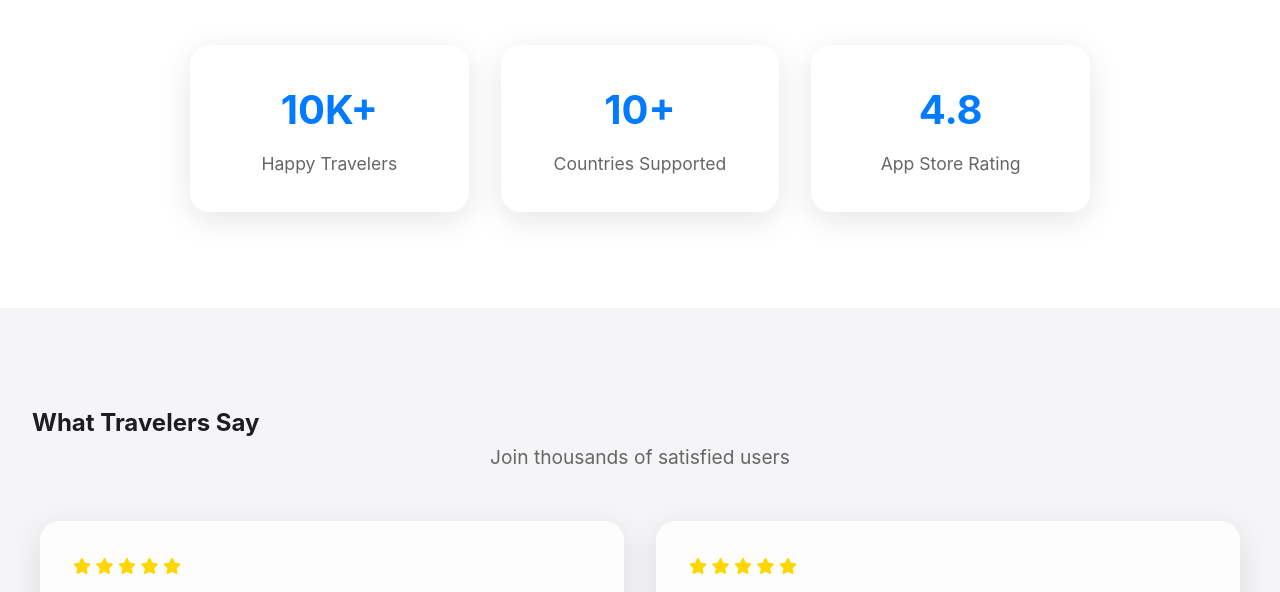
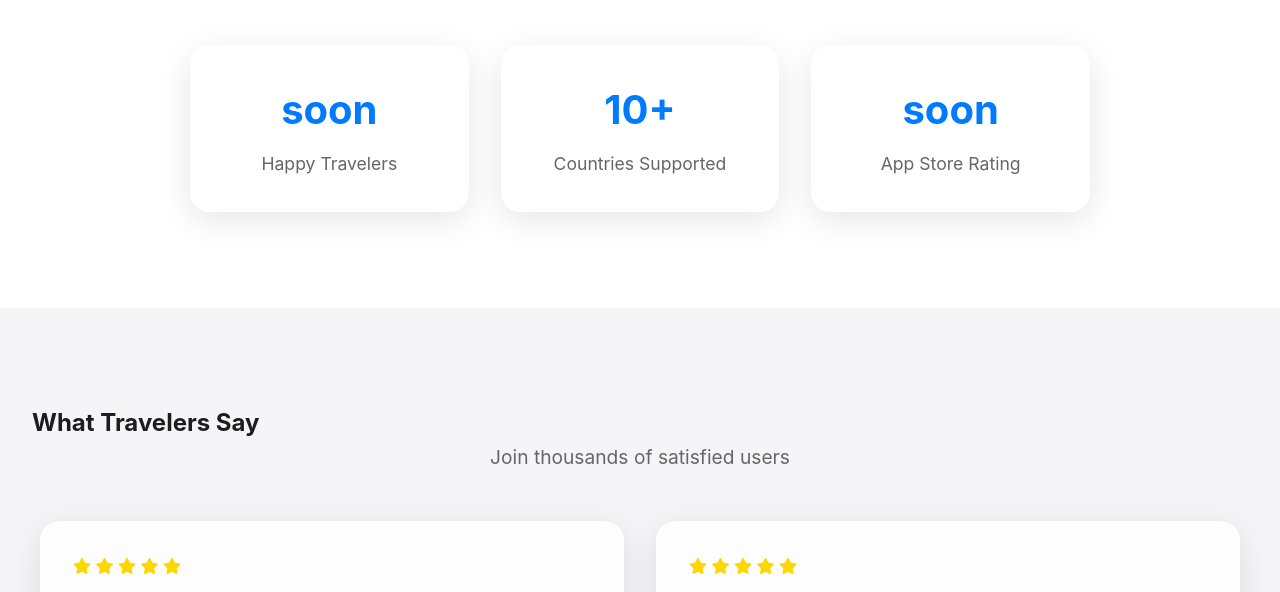
Before and after one commit to danielselmeci/gotravelapp.github.io, a plain HTML site: page index.html in a window 1280 px wide. Shown: the part 2111-2703 px from the top of the page. Drawn offline with Linux system fonts and the light colour scheme.

Commit message:
Update index.html

```diff
--- a/index.html
+++ b/index.html
@@ -84,7 +84,7 @@
             </div>
             <div class="about-stats">
                 <div class="stat-card glass">
-                    <span class="stat-number">10K+</span>
+                    <span class="stat-number">soon</span>
                     <span class="stat-label">Happy Travelers</span>
                 </div>
                 <div class="stat-card glass">
@@ -92,7 +92,7 @@
                     <span class="stat-label">Countries Supported</span>
                 </div>
                 <div class="stat-card glass">
-                    <span class="stat-number">4.8</span>
+                    <span class="stat-number">soon</span>
                     <span class="stat-label">App Store Rating</span>
                 </div>
             </div>
```
